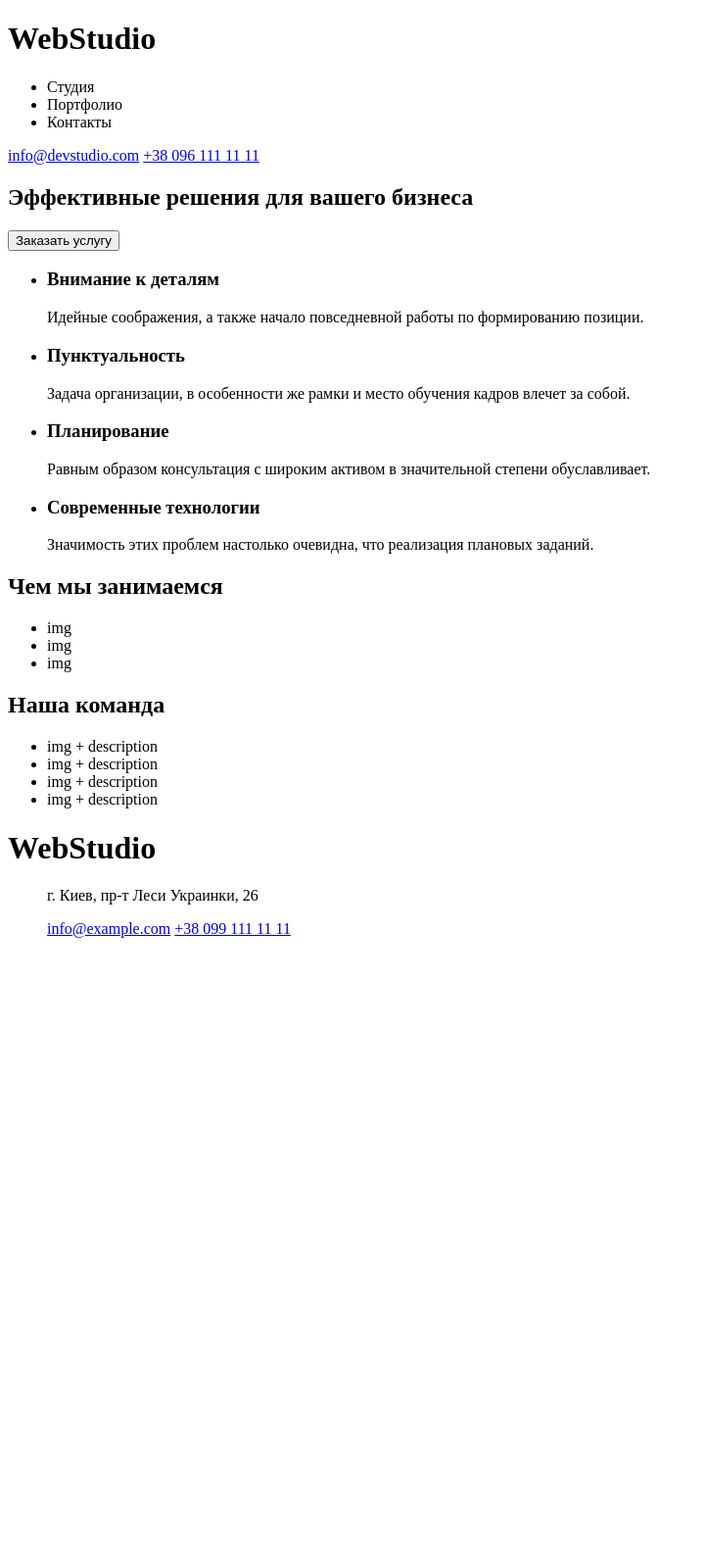
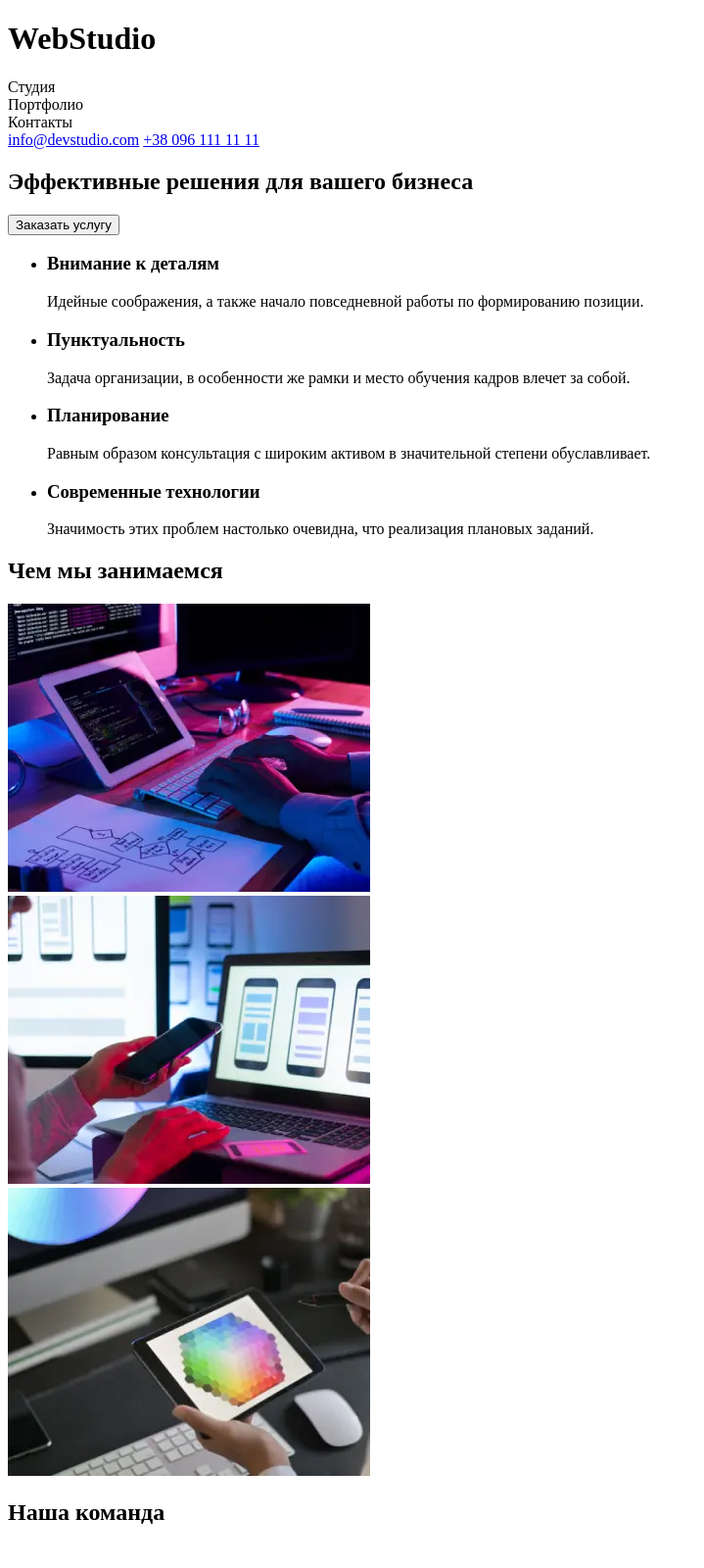
Before and after one commit to PavelKreitsberg/goit-markup-hw-01, a plain HTML site: page index.html in a window 1280 px wide. Shown: the top 1600 px of the page at 98% size, without its empty margins (0-719 px from the left). Before the commit the page ends 973 px from the top, so only its background shows below. Drawn offline with Linux system fonts and the light colour scheme.

Commit message:
Форматировал фото, добавил в код, исправил списки на блоки

```diff
--- a/index.html
+++ b/index.html
@@ -12,13 +12,13 @@
     <header>
         <h1>WebStudio</h1>
         <nav>
-            <ul>
-                <li>Студия</li>
-                <li>Портфолио</li>
-                <li>Контакты</li>
-            </ul>
-            <a href="mailto:info@devstudio.com">info@devstudio.com</a>
-            <a href="tel:+380961111111">+38 096 111 11 11</a>
+            <div>Студия</div>
+            <div>Портфолио</div>
+            <div>Контакты</div>
+            <div>
+                <a href="mailto:info@devstudio.com">info@devstudio.com</a>
+                <a href="tel:+380961111111">+38 096 111 11 11</a>
+            </div>
         </nav>
     </header>
 
@@ -62,23 +62,51 @@
         <!--What we do block-->
         <div>
             <h2>Чем мы занимаемся</h2>
-            <ul>
-                <li> img </li>
-                <li> img </li>
-                <li> img </li>
-            </ul>
+            <div>
+                <img src="images/our-works-images/img1.webp" alt="Изображение работы 1">
+            </div>
+            <div>
+                <img src="images/our-works-images/img2.webp" alt="Изображение работы 2">
+            </div>
+            <div>
+                <img src="images/our-works-images/img3.webp" alt="Изображение работы 3">
+            </div>
         </div>
 
         <!--Our team block-->
 
         <div>
             <h2>Наша команда</h2>
-            <ul>
-                <li> img + description</li>
-                <li> img + description</li>
-                <li> img + description</li>
-                <li> img + description</li>
-            </ul>
+            <div>
+                <figure>
+                    <img src="/images/our-team-images/img1.webp" alt="Фото Игорь Демьяненко">
+                    <figcaption>
+                        <h4>Игорь Демьяненко</h4>
+                        <p>Product Designer</p>
+                    </figcaption>
+                </figure>
+                <figure>
+                    <img src="/images/our-team-images/img2.webp" alt="Фото Ольга Репина">
+                    <figcaption>
+                        <h4>Ольга Репина</h4>
+                        <p>Frontend Developer</p>
+                    </figcaption>
+                </figure>
+                <figure>
+                    <img src="/images/our-team-images/img3.webp" alt="Фото Николай Тарасов">
+                    <figcaption>
+                        <h4>Николай Тарасов</h4>
+                        <p>Marketing</p>
+                    </figcaption>
+                </figure>
+                <figure>
+                    <img src="/images/our-team-images/img4.webp" alt="Фото Михаил Ермаков">
+                    <figcaption>
+                        <h4>Михаил Ермаков</h4>
+                        <p>UI Designer</p>
+                    </figcaption>
+                </figure>
+            </div>
         </div>
 
 
```
Also changed, not shown: images/our-team-images/img1.jpg (deleted), images/our-team-images/img1.webp (added), images/our-team-images/img2.jpg (deleted), images/our-team-images/img2.webp (added), images/our-team-images/img3.jpg (deleted), images/our-team-images/img3.webp (added), images/our-team-images/img4.jpg (deleted), images/our-team-images/img4.webp (added), images/our-works-images/img1.png (deleted), images/our-works-images/img1.webp (added), images/our-works-images/img2.png (deleted), images/our-works-images/img2.webp (added), images/our-works-images/img3.png (deleted), images/our-works-images/img3.webp (added).
